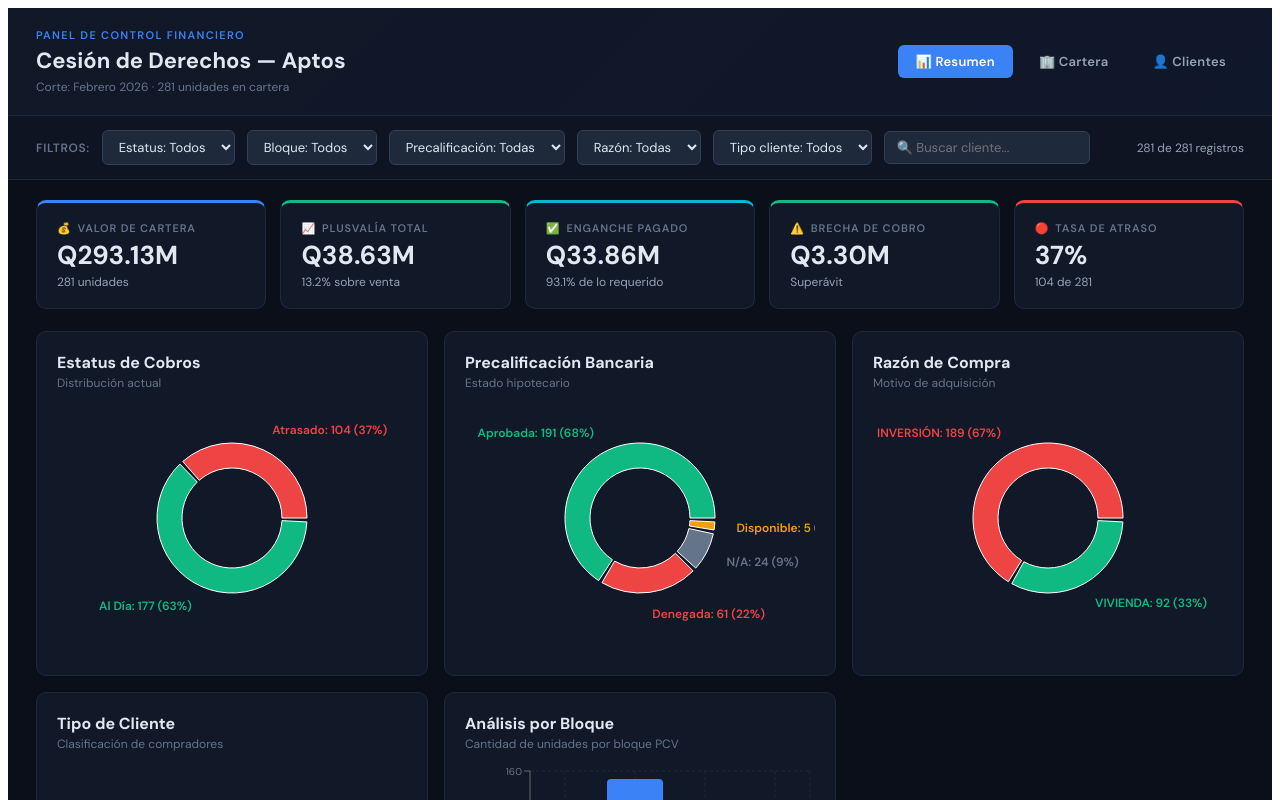
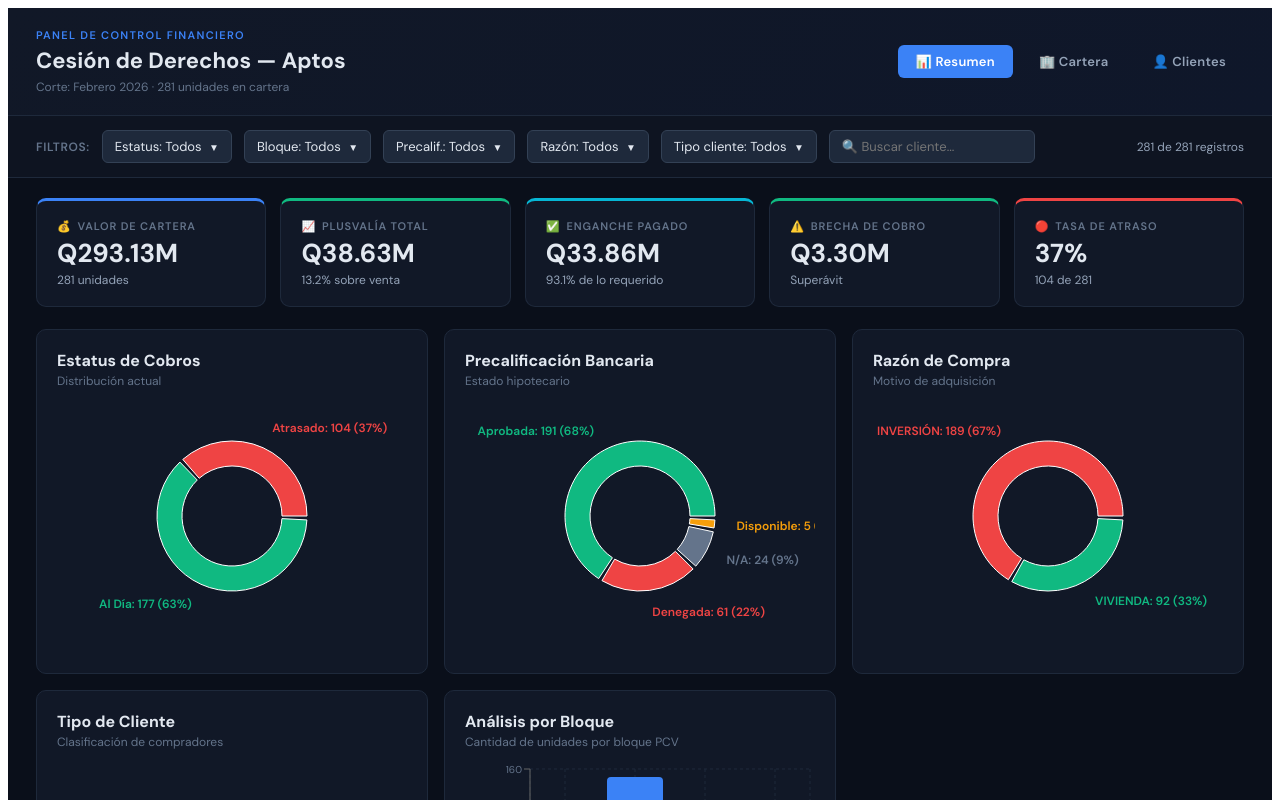
Before and after one commit to innovationwizard/paventas, a React (Vite) app: page / in a window 1280 px wide. Shown: the top 800 px of the page. Built offline with nearby package versions, Linux system fonts and the light colour scheme.

Commit message:
Filters use MultiSelect

```diff
--- a/src/App.jsx
+++ b/src/App.jsx
@@ -13,12 +13,12 @@ import ClientesView from './components/views/ClientesView';
 export default function App() {
   const [data, setData] = useState([]);
   const [loading, setLoading] = useState(true);
-  const [filterEstatus, setFilterEstatus] = useState('TODOS');
-  const [filterBloque, setFilterBloque] = useState('TODOS');
-  const [filterPrecal, setFilterPrecal] = useState('TODOS');
+  const [filterEstatus, setFilterEstatus] = useState([]);
+  const [filterBloque, setFilterBloque] = useState([]);
+  const [filterPrecal, setFilterPrecal] = useState([]);
   const [filterCliente, setFilterCliente] = useState('');
-  const [filterRazon, setFilterRazon] = useState('TODOS');
-  const [filterTipo, setFilterTipo] = useState('TODOS');
+  const [filterRazon, setFilterRazon] = useState([]);
+  const [filterTipo, setFilterTipo] = useState([]);
   const [selectedView, setSelectedView] = useState('resumen');
   const [sortCol, setSortCol] = useState('difFebrero');
   const [sortDir, setSortDir] = useState('asc');
@@ -36,12 +36,12 @@ export default function App() {
 
   const filtered = useMemo(() => {
     return data.filter(r => {
-      if (filterEstatus !== 'TODOS' && r.estatus !== filterEstatus) return false;
-      if (filterBloque !== 'TODOS' && r.bloque !== parseInt(filterBloque)) return false;
-      if (filterPrecal !== 'TODOS' && r.precalificacion !== filterPrecal) return false;
+      if (filterEstatus.length && !filterEstatus.includes(r.estatus)) return false;
+      if (filterBloque.length && !filterBloque.includes(r.bloque)) return false;
+      if (filterPrecal.length && !filterPrecal.includes(r.precalificacion)) return false;
       if (filterCliente && !r.cliente.toLowerCase().includes(filterCliente.toLowerCase())) return false;
-      if (filterRazon !== 'TODOS' && r.razonCompra !== filterRazon) return false;
-      if (filterTipo !== 'TODOS' && r.tipoCliente !== filterTipo) return false;
+      if (filterRazon.length && !filterRazon.includes(r.razonCompra)) return false;
+      if (filterTipo.length && !filterTipo.includes(r.tipoCliente)) return false;
       return true;
     });
   }, [data, filterEstatus, filterBloque, filterPrecal, filterCliente, filterRazon, filterTipo]);
--- a/src/components/Filters.jsx
+++ b/src/components/Filters.jsx
@@ -1,49 +1,36 @@
 import { COLORS } from '../theme/colors';
+import MultiSelect from './ui/MultiSelect';
 
 export default function Filters({ filterEstatus, setFilterEstatus, filterBloque, setFilterBloque, filterPrecal, setFilterPrecal, filterCliente, setFilterCliente, filterRazon, setFilterRazon, filterTipo, setFilterTipo, uniqueBloques, uniquePrecal, uniqueRazon, uniqueTipo, filteredCount, totalCount }) {
-  const selectStyle = {
+  const inputStyle = {
     background: '#1e293b', color: COLORS.text, border: `1px solid ${COLORS.borderAccent}`,
     borderRadius: 6, padding: '7px 12px', fontSize: 13, outline: 'none', cursor: 'pointer',
     fontFamily: "'DM Sans', sans-serif",
   };
 
-  const hasFilters = filterEstatus !== 'TODOS' || filterBloque !== 'TODOS' || filterPrecal !== 'TODOS' || filterCliente || filterRazon !== 'TODOS' || filterTipo !== 'TODOS';
+  const hasFilters = filterEstatus.length || filterBloque.length || filterPrecal.length || filterCliente || filterRazon.length || filterTipo.length;
 
   return (
     <div style={{ padding: '14px 28px', borderBottom: `1px solid ${COLORS.border}`, background: 'rgba(17,24,39,0.6)', display: 'flex', gap: 12, alignItems: 'center', flexWrap: 'wrap' }}>
       <span style={{ fontSize: 12, color: COLORS.textDim, fontWeight: 600, letterSpacing: '0.05em' }}>FILTROS:</span>
-      <select value={filterEstatus} onChange={e => setFilterEstatus(e.target.value)} style={selectStyle}>
-        <option value="TODOS">Estatus: Todos</option>
-        <option value="ATRASADO">Atrasado</option>
-        <option value="AL DIA">Al Día</option>
-      </select>
-      <select value={filterBloque} onChange={e => setFilterBloque(e.target.value)} style={selectStyle}>
-        <option value="TODOS">Bloque: Todos</option>
-        {uniqueBloques.map(b => <option key={b} value={b}>Bloque {b}</option>)}
-      </select>
-      <select value={filterPrecal} onChange={e => setFilterPrecal(e.target.value)} style={selectStyle}>
-        <option value="TODOS">Precalificación: Todas</option>
-        {uniquePrecal.map(p => <option key={p} value={p}>{p}</option>)}
-      </select>
-      <select value={filterRazon} onChange={e => setFilterRazon(e.target.value)} style={selectStyle}>
-        <option value="TODOS">Razón: Todas</option>
-        {uniqueRazon.map(r => <option key={r} value={r}>{r}</option>)}
-      </select>
-      <select value={filterTipo} onChange={e => setFilterTipo(e.target.value)} style={selectStyle}>
-        <option value="TODOS">Tipo cliente: Todos</option>
-        {uniqueTipo.map(t => <option key={t} value={t}>{t}</option>)}
-      </select>
+      <MultiSelect label="Estatus" options={['ATRASADO', 'AL DIA']} selected={filterEstatus} onChange={setFilterEstatus}
+        formatOption={v => v === 'AL DIA' ? 'Al Día' : v.charAt(0) + v.slice(1).toLowerCase()} />
+      <MultiSelect label="Bloque" options={uniqueBloques} selected={filterBloque} onChange={setFilterBloque}
+        formatOption={v => `Bloque ${v}`} />
+      <MultiSelect label="Precalif." options={uniquePrecal} selected={filterPrecal} onChange={setFilterPrecal} />
+      <MultiSelect label="Razón" options={uniqueRazon} selected={filterRazon} onChange={setFilterRazon} />
+      <MultiSelect label="Tipo cliente" options={uniqueTipo} selected={filterTipo} onChange={setFilterTipo} />
       <input
         type="text" placeholder="🔍 Buscar cliente..." value={filterCliente}
         onChange={e => setFilterCliente(e.target.value)}
-        style={{ ...selectStyle, width: 180 }}
+        style={{ ...inputStyle, width: 180 }}
       />
-      {hasFilters && (
-        <button onClick={() => { setFilterEstatus('TODOS'); setFilterBloque('TODOS'); setFilterPrecal('TODOS'); setFilterCliente(''); setFilterRazon('TODOS'); setFilterTipo('TODOS'); }}
-          style={{ ...selectStyle, cursor: 'pointer', color: COLORS.red, borderColor: COLORS.red, background: 'transparent', fontSize: 12 }}>
+      {hasFilters ? (
+        <button onClick={() => { setFilterEstatus([]); setFilterBloque([]); setFilterPrecal([]); setFilterCliente(''); setFilterRazon([]); setFilterTipo([]); }}
+          style={{ ...inputStyle, cursor: 'pointer', color: COLORS.red, borderColor: COLORS.red, background: 'transparent', fontSize: 12 }}>
           ✕ Limpiar
         </button>
-      )}
+      ) : null}
       <span style={{ fontSize: 12, color: COLORS.textMuted, marginLeft: 'auto' }}>{filteredCount} de {totalCount} registros</span>
     </div>
   );
--- /dev/null
+++ b/src/components/ui/MultiSelect.jsx
@@ -0,0 +1,65 @@
+import { useState, useRef, useEffect } from 'react';
+import { COLORS } from '../../theme/colors';
+
+export default function MultiSelect({ label, options, selected, onChange, formatOption }) {
+  const [open, setOpen] = useState(false);
+  const ref = useRef(null);
+
+  useEffect(() => {
+    const handler = (e) => { if (ref.current && !ref.current.contains(e.target)) setOpen(false); };
+    document.addEventListener('mousedown', handler);
+    return () => document.removeEventListener('mousedown', handler);
+  }, []);
+
+  const allSelected = selected.length === 0;
+  const display = allSelected ? `${label}: Todos` : selected.length === 1 ? `${label}: ${formatOption ? formatOption(selected[0]) : selected[0]}` : `${label}: ${selected.length} sel.`;
+
+  const toggle = (val) => {
+    if (selected.includes(val)) onChange(selected.filter(v => v !== val));
+    else onChange([...selected, val]);
+  };
+
+  const baseStyle = {
+    background: '#1e293b', color: COLORS.text, border: `1px solid ${allSelected ? COLORS.borderAccent : COLORS.accent}`,
+    borderRadius: 6, padding: '7px 12px', fontSize: 13, cursor: 'pointer',
+    fontFamily: "'DM Sans', sans-serif", userSelect: 'none', position: 'relative', whiteSpace: 'nowrap',
+  };
+
+  return (
+    <div ref={ref} style={{ position: 'relative', display: 'inline-block' }}>
+      <div style={baseStyle} onClick={() => setOpen(!open)}>
+        {display} <span style={{ fontSize: 10, marginLeft: 4 }}>{open ? '▲' : '▼'}</span>
+      </div>
+      {open && (
+        <div style={{
+          position: 'absolute', top: '100%', left: 0, marginTop: 4, zIndex: 100,
+          background: '#1e293b', border: `1px solid ${COLORS.borderAccent}`, borderRadius: 6,
+          boxShadow: '0 8px 24px rgba(0,0,0,0.4)', minWidth: '100%', maxHeight: 220, overflowY: 'auto',
+        }}>
+          <div
+            style={{ padding: '6px 12px', fontSize: 12, cursor: 'pointer', color: allSelected ? COLORS.accent : COLORS.textMuted, borderBottom: `1px solid ${COLORS.border}` }}
+            onClick={() => { onChange([]); setOpen(false); }}
+          >
+            Todos
+          </div>
+          {options.map(opt => {
+            const val = typeof opt === 'object' ? opt.value : opt;
+            const displayLabel = formatOption ? formatOption(val) : String(val);
+            const checked = selected.includes(val);
+            return (
+              <div key={val} style={{ padding: '6px 12px', fontSize: 12, cursor: 'pointer', display: 'flex', alignItems: 'center', gap: 8, color: checked ? COLORS.text : COLORS.textMuted }}
+                onClick={() => toggle(val)}>
+                <span style={{
+                  width: 14, height: 14, borderRadius: 3, border: `1px solid ${checked ? COLORS.accent : COLORS.borderAccent}`,
+                  background: checked ? COLORS.accent : 'transparent', display: 'inline-flex', alignItems: 'center', justifyContent: 'center',
+                  fontSize: 10, color: '#fff', flexShrink: 0,
+                }}>{checked ? '✓' : ''}</span>
+                {displayLabel}
+              </div>
+            );
+          })}
+        </div>
+      )}
+    </div>
+  );
+}
```
